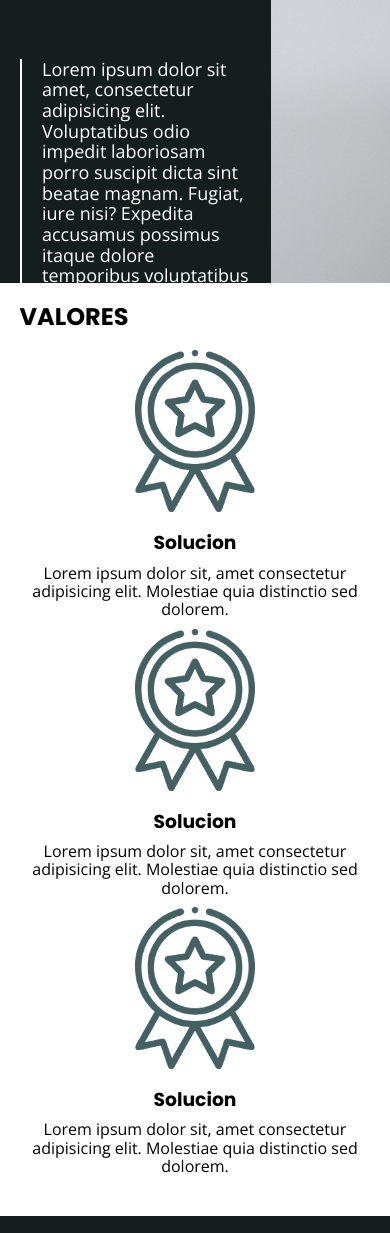
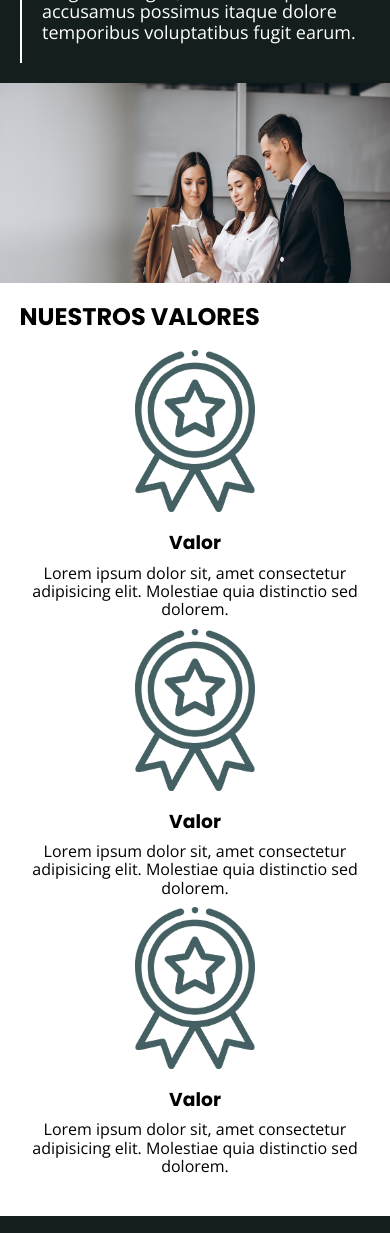
Before and after one commit to roger2107/web-generica, a plain HTML site: page nosotros.html in a window 390 px wide. Shown: the part 386-1619 px from the top of the page. Drawn offline with nearby package versions, Linux system fonts and the light colour scheme.

Commit message:
Media queries agregados

```diff
--- a/css/style.css
+++ b/css/style.css
@@ -387,12 +387,24 @@ p, a, li {
 }
 
 .contenido-main-nosotros{
+    display: flex;
+    flex-direction: column;
+}
+.imagen-nosotros{
+    height: 30rem;
+    width: 100%;
+ }
+@media(min-width: 768px){
+    .contenido-main-nosotros{
         display: grid;
         grid-template-columns: 1fr 2fr;
     }
+
     .imagen-nosotros{
         height: 60rem;
      }
+}
+
 
  .nosotros-titulo{
     font-size: 5rem;
@@ -413,6 +425,8 @@ p, a, li {
     font-size: 1.8rem;
     border-left: solid 2px var(--blanco);
     padding-left: 2rem;
+    padding-bottom: 2rem;
+    margin-bottom: 2rem;
 }
 
 .contenedor-soluciones_valores{
@@ -444,15 +458,22 @@ p, a, li {
 
 .contendor-servicios{
     margin: 2rem 2rem;
+    display: flex;
+    flex-direction: column;
+}
+@media(min-width: 768px){
+    .contendor-servicios{
         display: grid;
         grid-template-columns: repeat(3, 1fr);
         gap: 2rem;
+    }
 }
 
 .servicio{
     display: flex;
     flex-direction: column;
     justify-content: space-around;
+    margin-top: 1rem;
 }
 
 .servicio--imagen{
--- a/nosotros.html
+++ b/nosotros.html
@@ -22,7 +22,7 @@
             <img src="img/logo-horizontal2.png" class="logo" alt="logo">
             <p></p>
             <nav class="navegacion-principal">
-                <a href="#" class="navegacion-principal__enlace">Inicio</a>
+                <a href="./" class="navegacion-principal__enlace">Inicio</a>
                 <a href="nosotros.html" class="navegacion-principal__enlace">Nosotros</a>
                 <a href="servicios.html" class="navegacion-principal__enlace">Serivcios</a>
                 <a href="contacto.html" class="navegacion-principal__enlace">Contacto</a>
@@ -43,21 +43,21 @@
 
     <section class="seccion-soluciones">
         <div class="seccion-soluciones--contenido contenedor" >
-            <h2>VALORES</h2>
+            <h2>NUESTROS VALORES</h2>
             <div class="contenedor-soluciones contenedor-soluciones_valores">
                 <div class="solucion">
                     <img src="img/valores.png" alt="solucion" class="solucion--icono">
-                    <h3 class="solucion--titulo">Solucion</h3>
+                    <h3 class="solucion--titulo">Valor</h3>
                     <p class="solucion--texto">Lorem ipsum dolor sit, amet consectetur adipisicing elit. Molestiae quia distinctio sed dolorem.</p>
                 </div>
                 <div class="solucion">
                     <img src="img/valores.png" alt="solucion" class="solucion--icono">
-                    <h3 class="solucion--titulo">Solucion</h3>
+                    <h3 class="solucion--titulo">Valor</h3>
                     <p class="solucion--texto">Lorem ipsum dolor sit, amet consectetur adipisicing elit. Molestiae quia distinctio sed dolorem.</p>
                 </div>
                 <div class="solucion">
                     <img src="img/valores.png" alt="solucion" class="solucion--icono">
-                    <h3 class="solucion--titulo">Solucion</h3>
+                    <h3 class="solucion--titulo">Valor</h3>
                     <p class="solucion--texto">Lorem ipsum dolor sit, amet consectetur adipisicing elit. Molestiae quia distinctio sed dolorem.</p>
                 </div>
 
@@ -70,7 +70,7 @@
             <img src="img/logo-horizontal2.png" class="logo-footer" alt="logo">
 
             <nav class="navegacion-footer">
-                <a href="#" class="navegacion-footer__enlace">Inicio</a>
+                <a href="./" class="navegacion-footer__enlace">Inicio</a>
                 <a href="nosotros.html" class="navegacion-footer__enlace">Nosotros</a>
                 <a href="servicios.html" class="navegacion-footer__enlace">Serivcios</a>
                 <a href="contacto.html" class="navegacion-footer__enlace">Contacto</a>
```
Also changed, not shown: base.html (+2 -2 lines), contacto.html (+2 -2 lines), index.html (+2 -2 lines), servicios.html (+2 -2 lines). Lines whose indentation alone changed are shown as unchanged.
